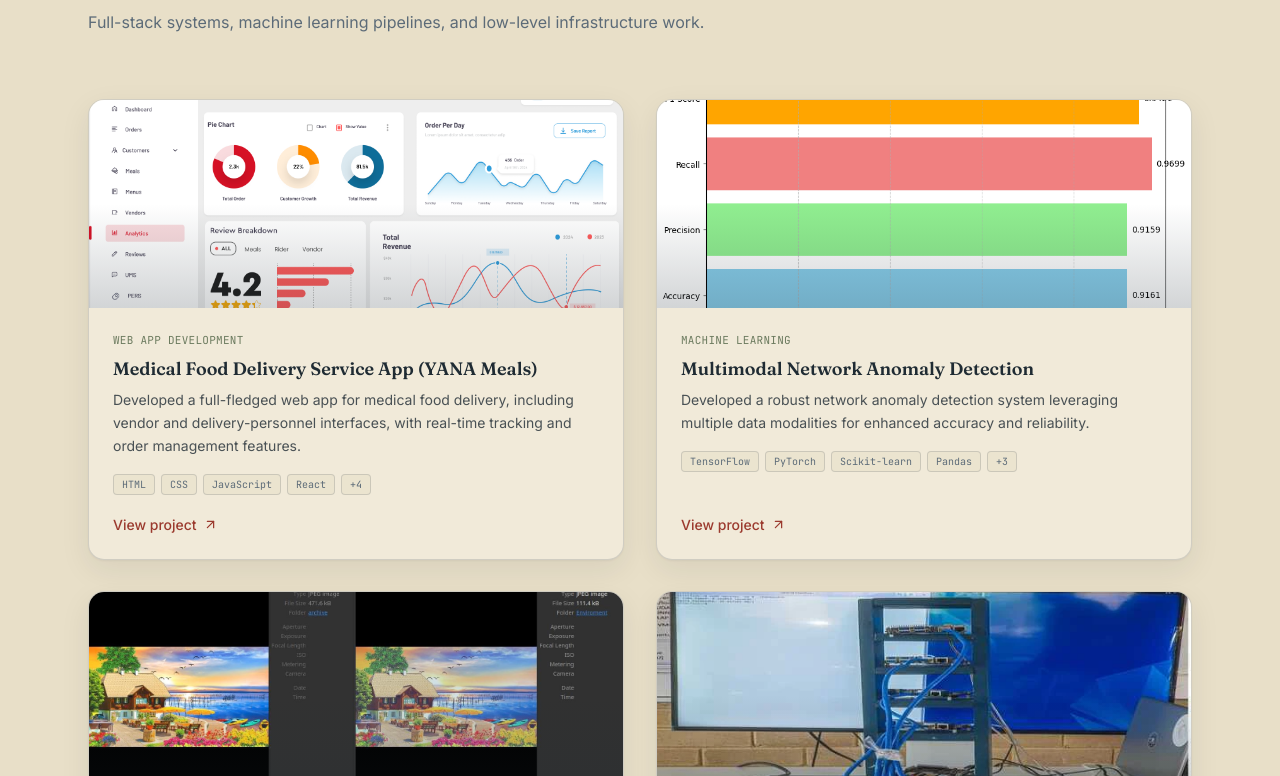
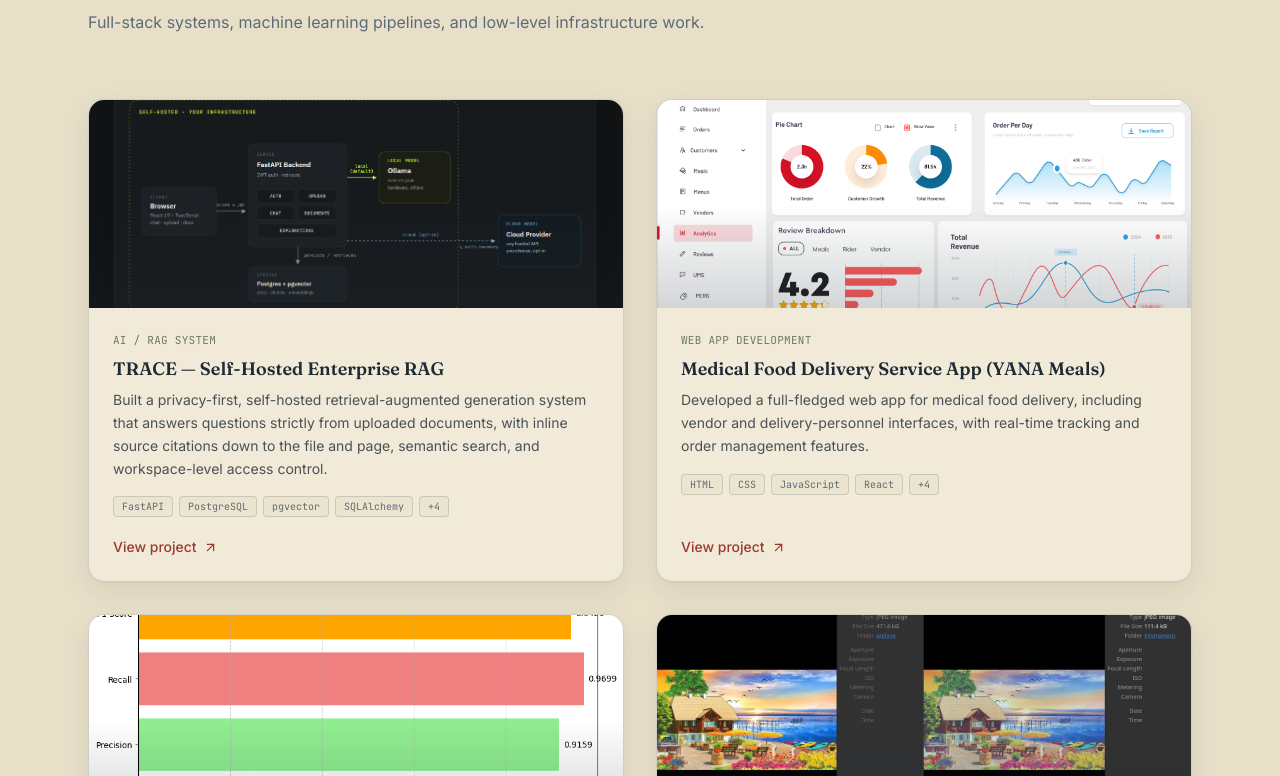
Before and after one commit to Manahil-04/Manahil-04.github.io, a React (Vite) app: page / in a window 1280 px wide. Shown: the part 3064-3840 px from the top of the page. Built offline with nearby package versions, Linux system fonts and the light colour scheme.

Commit message:
Add TRACE Enterprise RAG project

```diff
--- a/src/data/projects.ts
+++ b/src/data/projects.ts
@@ -10,6 +10,16 @@ export interface Project {
 }
 
 export const projects: Project[] = [
+  {
+    slug: 'trace-enterprise-rag',
+    title: 'TRACE — Self-Hosted Enterprise RAG',
+    description:
+      'Built a privacy-first, self-hosted retrieval-augmented generation system that answers questions strictly from uploaded documents, with inline source citations down to the file and page, semantic search, and workspace-level access control.',
+    category: 'AI / RAG System',
+    tech: ['FastAPI', 'PostgreSQL', 'pgvector', 'SQLAlchemy', 'React', 'TypeScript', 'Ollama', 'Docker'],
+    image: '/images/projects/trace-architecture.png',
+    link: 'https://github.com/Manahil-04/TRACE-Enterprise-RAG',
+  },
   {
     slug: 'yana-meals',
     title: 'Medical Food Delivery Service App (YANA Meals)',
```
Also changed, not shown: public/images/projects/trace-architecture.png (added).
